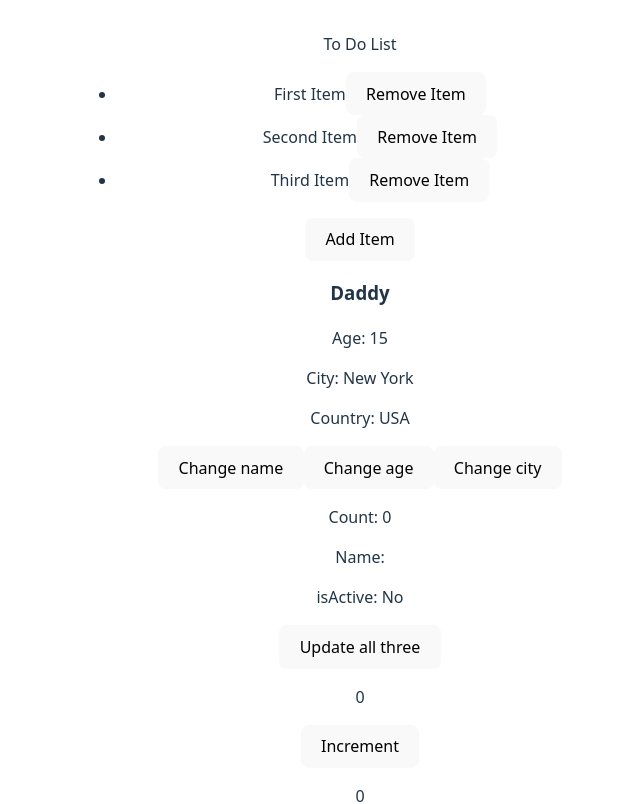
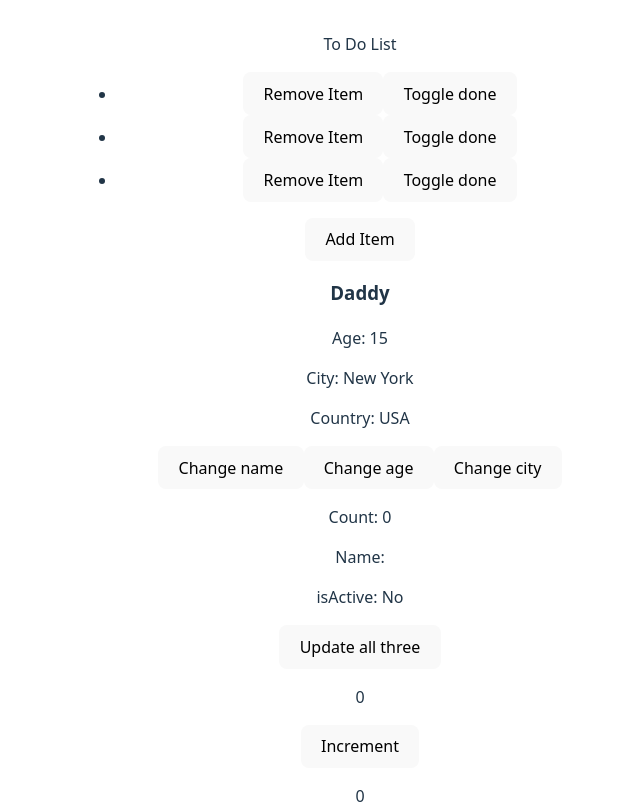
Before and after one commit to Saanimustapha/Learning-React, a React (Vite) app: page / in a window 1280 px wide. Shown: the top 804 px of the page, without its empty margins (280-920 px from the left). Built offline with nearby package versions, Linux system fonts and the light colour scheme.

Commit message:
Modified array state by modifying attribute of an array element.

```diff
--- a/src/ToDoList.jsx
+++ b/src/ToDoList.jsx
@@ -3,21 +3,32 @@ import { useState } from "react"
 export const ToDoList = () => {
 
     const [items, setItems] = useState(
-        [{id:1,text:"First Item"},
-        {id:2,text:"Second Item"},
-        {id:3,text:"Third Item"}
+        [{id:1,text:"First Item",done:false},
+        {id:2,text:"Second Item",done:false},
+        {id:3,text:"Third Item",done:false}
         ]
     )
 
 
     const addItem = (e) => {
-        const newItems = [...items, {id:Date.now, text:"Fourth Item"}];
+        const newItems = [...items, {id:Date.now, text:"Fourth Item",done:false}];
         setItems(newItems)
     }
 
     const removeItem = (id) => {
         const newItems = items.filter((item) => item.id != id)
         setItems(newItems)
+    }
+
+    const toggleDone = (id) => {
+        setItems(items.map((item) => {
+            if(item.id === id){
+                return (
+                    {...item,done: !item.done}
+                )
+            }
+            return item
+        }))
     }
 
 
@@ -32,8 +43,9 @@ export const ToDoList = () => {
                     items.map((item) => {
                         return (
                         <li key={item.id}>
-                            {item.text}
+                            {item.done && item.text}
                             <button onClick={() => removeItem(item.id)}>Remove Item</button>
+                            <button onClick={() => toggleDone(item.id)}>Toggle done</button>
                         </li>
                         )
                     })
```
